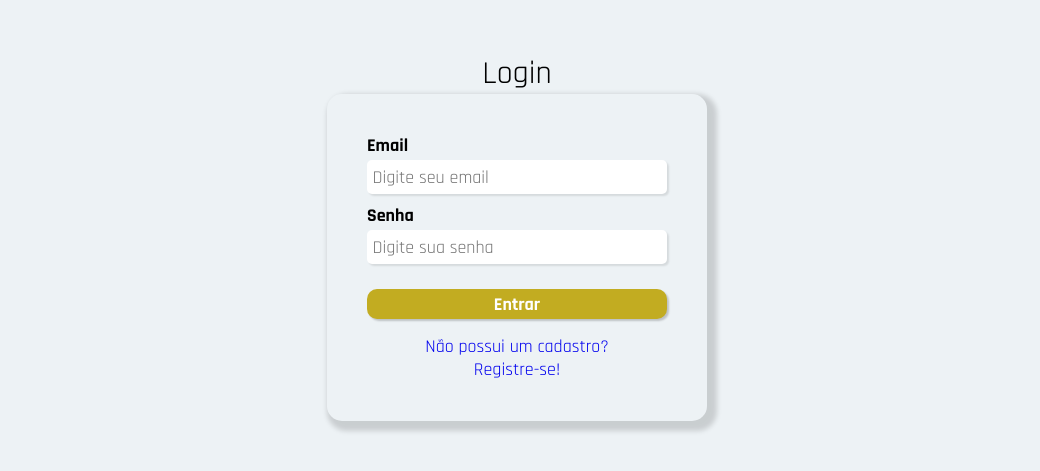
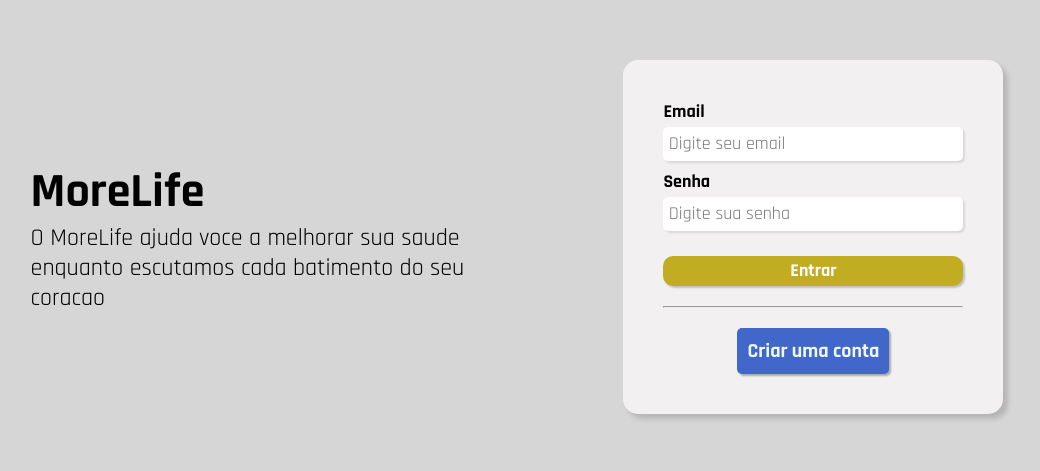
Before and after one commit to Phillip2608/MoreLife, a React (Create React App) app: page /login in a window 1280 px wide. Shown: the part 163-634 px from the top of the page, without its empty margins (123-1163 px from the left). Built offline with nearby package versions, Linux system fonts and the light colour scheme; no server answers; the database is empty.

Commit message:
adicao do novo layout da pagina de login

```diff
--- /dev/null
+++ b/src/components/layout/button.js
@@ -0,0 +1,16 @@
+import styles from "./cssLayout/button.module.css";
+
+function Button(props) {
+  return (
+    <>
+      <button
+        onClick={props.handleClick}
+        className={`${styles.button} ${styles[props.customClass]}`}
+      >
+        {props.text}
+      </button>
+    </>
+  );
+}
+
+export default Button;
--- /dev/null
+++ b/src/components/layout/cssLayout/button.module.css
@@ -0,0 +1,14 @@
+.button{
+    padding: 10px;
+    font-size: 20px;
+    font-weight: 700;
+    border: none;
+    border-radius: 5px;
+    box-shadow: 2px 2px 2px rgba(0, 0, 0, 0.3);
+    cursor: pointer;
+}
+
+.register{
+    background-color: #4067c9;
+    color: aliceblue;
+}
--- a/src/components/layout/cssLayout/container.module.css
+++ b/src/components/layout/cssLayout/container.module.css
@@ -11,6 +11,5 @@
 }
 
 .start{
-    display: flex;
     justify-content: start;
 }
--- a/src/components/loginForm/cssLogin/loginForm.module.css
+++ b/src/components/loginForm/cssLogin/loginForm.module.css
@@ -1,10 +1,3 @@
-.formContainer{
-    width: 380px;
-    padding: 2.5em;
-    box-shadow: 5px 5px 5px 5px rgba(0,0,0,0.15);
-    border-radius: 15px;
-}
-
 .linkContainer{
     margin-top: 1em;
     text-align: center;
--- a/src/components/loginForm/loginForm.js
+++ b/src/components/loginForm/loginForm.js
@@ -86,7 +86,7 @@ function LoginForm({ handleSubmit, btnText, userData }) {
   }
 
   return (
-    <div className={styles.formContainer}>
+    <div>
       {message !== "" && <Message msg={message} type={type} />}
       {msg !== "" && <Message msg={msg} type={type} />}
       <form onSubmit={submit}>
@@ -113,14 +113,6 @@ function LoginForm({ handleSubmit, btnText, userData }) {
           <ButtonForm text={btnText} />
         </div>
       </form>
-      <div className={styles.linkContainer}>
-        <Link to="/register">
-          {" "}
-          Não possui um cadastro?
-          <br />
-          Registre-se!{" "}
-        </Link>
-      </div>
     </div>
   );
 }
--- a/src/routes/cssRoutes/login.module.css
+++ b/src/routes/cssRoutes/login.module.css
@@ -1,5 +1,41 @@
+.content{
+    width: 100%;
+    height: 100vh;
+    padding: 12%;
+    display: flex;
+    justify-content: space-between;
+    align-items: center;
+    background-color: #d6d6d6;
+}
+
+.contentFrase{
+    width: 45%;
+}
+
+.contentFrase p{
+    font-size: 24px;
+}
+
+.formcad{
+    width: 380px;
+    padding: 2.5em;
+    box-shadow: 5px 5px 5px rgba(0,0,0,0.15);
+    border-radius: 15px;
+    background-color: #f2f0f0;
+}
+
 h1{
-    font-size: 40px;
+    font-size: 48px;
     font-weight: 700;
-    margin-bottom: .5em;
 }
+
+hr{
+    margin-top: 20px;
+}
+
+.contentBtn{
+    margin-top: 20px;
+    display: flex;
+    justify-content: center;
+    align-items: center;
+}
--- a/src/routes/login.js
+++ b/src/routes/login.js
@@ -1,3 +1,5 @@
+import styles from "./cssRoutes/login.module.css";
+
 import { useState, useEffect } from "react";
 
 import { useNavigate } from "react-router-dom";
@@ -7,12 +9,14 @@ import { getData } from "../services/FirebaseConfig";
 //Import Components
 import Container from "../components/layout/container";
 import LoginForm from "../components/loginForm/loginForm";
+import Button from "../components/layout/button";
+
 function Login() {
   const [allUsers, setAllUsers] = useState([]);
   const navigate = useNavigate();
 
   useEffect(() => {
-    localStorage.clear()
+    localStorage.clear();
     getData("tb_user", (snapshot) => {
       setAllUsers([]);
       const data = snapshot.val();
@@ -46,9 +50,20 @@ function Login() {
   }
 
   return (
-    <Container customClass="center">
-      <h1>Login</h1>
-      <LoginForm btnText="Entrar" handleSubmit={createSession} />
+    <Container customClass="start">
+      <div className={styles.content}>
+        <div className={styles.contentFrase}>
+          <h1>MoreLife</h1>
+          <p>O MoreLife ajuda voce a melhorar sua saude enquanto escutamos cada batimento do seu coracao</p>
+        </div>
+        <div className={styles.formcad}>
+          <LoginForm btnText="Entrar" handleSubmit={createSession} />
+          <hr />
+          <div className={styles.contentBtn}>
+            <Button text="Criar uma conta" customClass="register"/>
+          </div>
+        </div>
+      </div>
     </Container>
   );
 }
```
